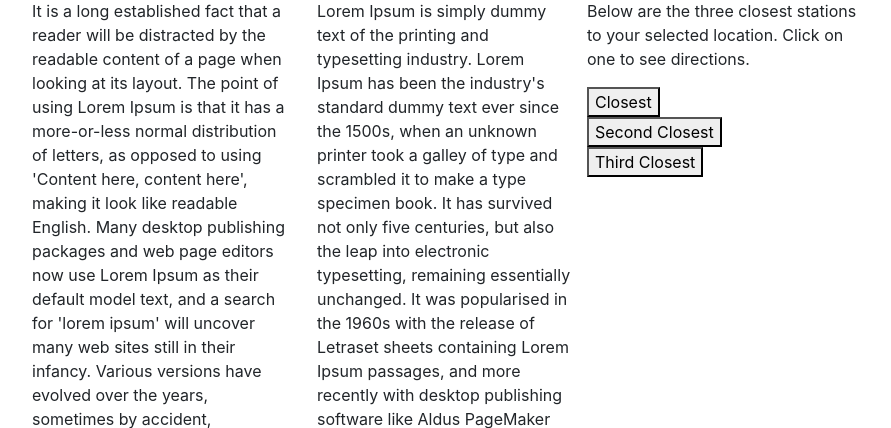
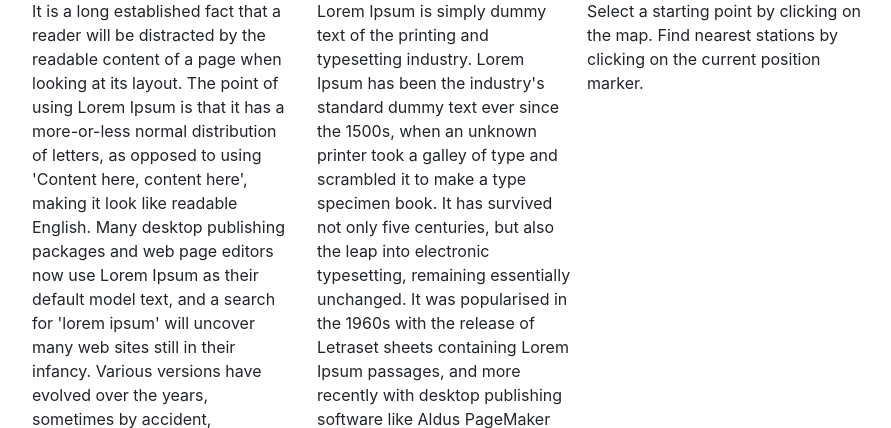
Before and after one commit to awardnopoints/BikeFind, a Flask app: page / in a window 1280 px wide. Shown: the part 443-871 px from the top of the page, without its empty margins (53-944 px from the left). Run offline with Flask 2, Linux system fonts and the light colour scheme; data that the repository does not hold is empty; some libraries are stand-ins or nearby versions.

Commit message:
instructions initially display. buttons displayed when user clicks on currentpos marker

```diff
--- a/bikefind/static/script.js
+++ b/bikefind/static/script.js
@@ -62,9 +62,10 @@ function initMap() {
       var url = 'findstation/' + current_position;
       $.getJSON(url).done(function(data) {
           //$('#findstation').text(JSON.stringify(data));
-          $("#btn-0").html("<p>" + data["address"]["0"] + "<br/>Available bikes: " + data["availableBikes"]["0"] + "<br/>Proximity: " + Math.round(data["proximity"]["0"]) + " metres" + "</p>");
-          $("#btn-1").html("<p>" + data["address"]["1"] + "<br/>Available bikes: " + data["availableBikes"]["1"] + "<br/>Proximity: " + Math.round(data["proximity"]["1"]) + " metres" + "</p>");
-          $("#btn-2").html("<p>" + data["address"]["2"] + "<br/>Available bikes: " + data["availableBikes"]["2"] + "<br/>Proximity: " + Math.round(data["proximity"]["2"]) + " metres" + "</p>");
+          $("#instructions-btns").html("<p>Below are the three closest stations to your selected location. Click on one to see directions.</p>");
+          $("#btn-0").html('<button type="button" class="btn-info"><p>' + data["address"]["0"] + "<br/>Available bikes: " + data["availableBikes"]["0"] + "<br/>Proximity: " + Math.round(data["proximity"]["0"]) + " metres" + "</p></button>");
+          $("#btn-1").html('<button type="button" class="btn-info"><p>' + data["address"]["1"] + "<br/>Available bikes: " + data["availableBikes"]["1"] + "<br/>Proximity: " + Math.round(data["proximity"]["1"]) + " metres" + "</p></button>");
+          $("#btn-2").html('<button type="button" class="btn-info"><p>' + data["address"]["2"] + "<br/>Available bikes: " + data["availableBikes"]["2"] + "<br/>Proximity: " + Math.round(data["proximity"]["2"]) + " metres" + "</p></button>");
 
 
           origin = current_position;
--- a/bikefind/templates/index.html
+++ b/bikefind/templates/index.html
@@ -47,10 +47,10 @@
                 <p>Lorem Ipsum is simply dummy text of the printing and typesetting industry. Lorem Ipsum has been the industry's standard dummy text ever since the 1500s, when an unknown printer took a galley of type and scrambled it to make a type specimen book. It has survived not only five centuries, but also the leap into electronic typesetting, remaining essentially unchanged. It was popularised in the 1960s with the release of Letraset sheets containing Lorem Ipsum passages, and more recently with desktop publishing software like Aldus PageMaker including versions of Lorem Ipsum.</p>
             </div>
             <div class="col-md-3 col-sm-6 col-cs-12">
-               <div class="row"> <p>Below are the three closest stations to your selected location. Click on one to see directions.</p> </div>
-               <div class="row"> <button type="button" id="btn-0">Closest</button> </div>
-               <div class="row"> <button type="button" id="btn-1">Second Closest</button> </div>
-               <div class="row"> <button type="button" id="btn-2">Third Closest</button> </div>
+               <div class="row" id="instructions-btns"> <p>Select a starting point by clicking on the map. Find nearest stations by clicking on the current position marker.</p> </div>
+               <div class="row" id="btn-0"> </div>
+               <div class="row" id="btn-1"> </div>
+               <div class="row" id="btn-2"> </div>
 
             </div>
 
```
